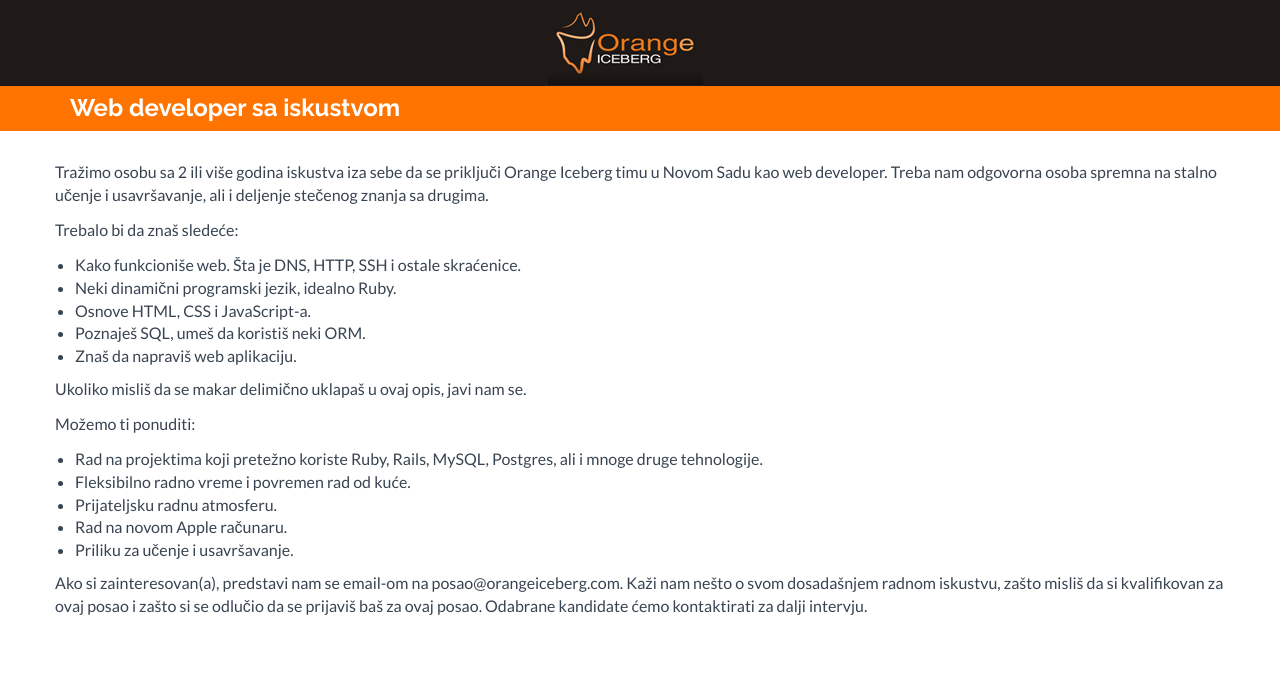
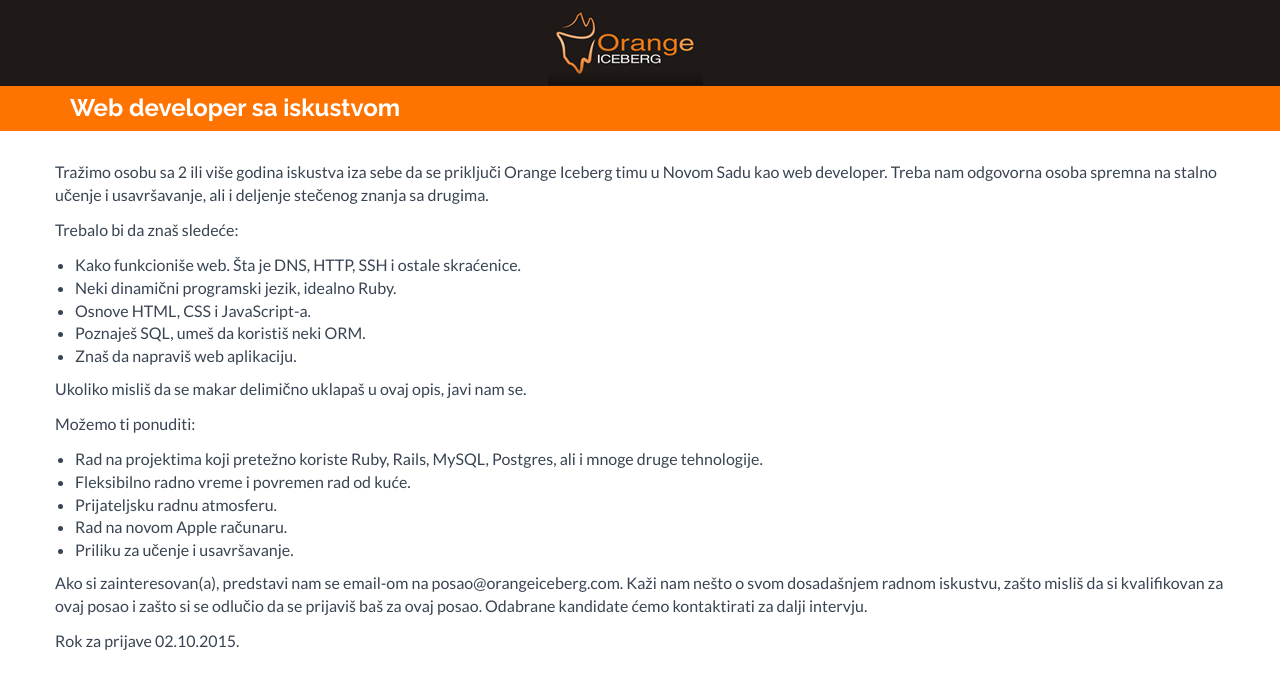
Before and after one commit to basti/orangeiceberg.com, a Jekyll site: the page built from posao/index.html, in a window 1280 px wide. Shown: the top 689 px of the page. Built offline with Jekyll 4.4.1, drawn with Linux system fonts in a browser that asks for light colours; nearby versions of some CDN libraries; Markdown is read by kramdown in place of the engine named in the settings.

Commit message:
Add due date for the job ad.

```diff
--- a/posao/index.html
+++ b/posao/index.html
@@ -37,5 +37,7 @@
     </ul>
 
     <p>Ako si zainteresovan(a), predstavi nam se email-om na posao@orangeiceberg.com. Kaži nam nešto o svom dosadašnjem radnom iskustvu, zašto misliš da si kvalifikovan za ovaj posao i zašto si se odlučio da se prijaviš baš za ovaj posao. Odabrane kandidate ćemo kontaktirati za dalji intervju.</p>
+
+    <p>Rok za prijave 02.10.2015.</p>
   </div><!--/row -->
 </div><!--/container -->
```
